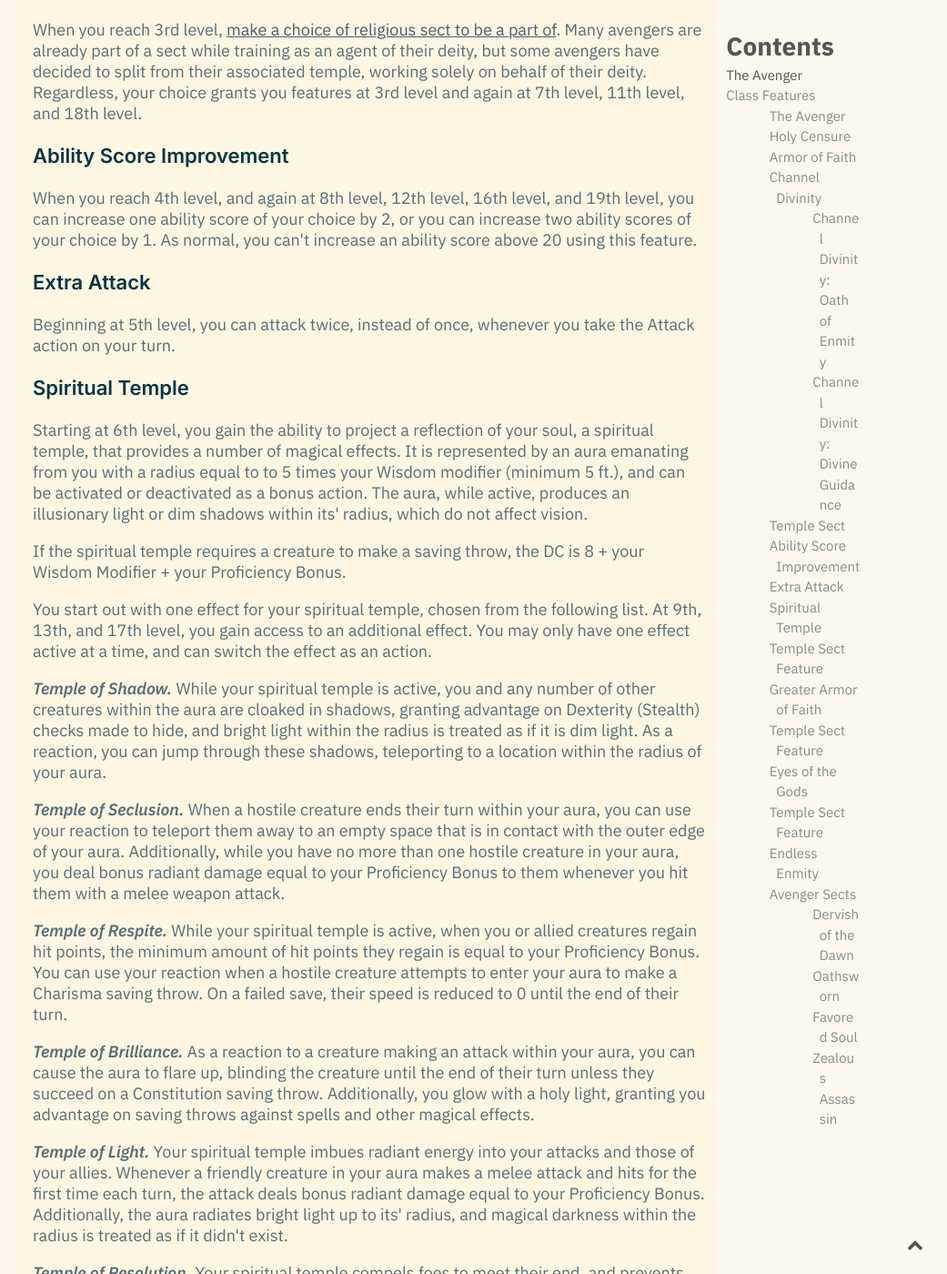
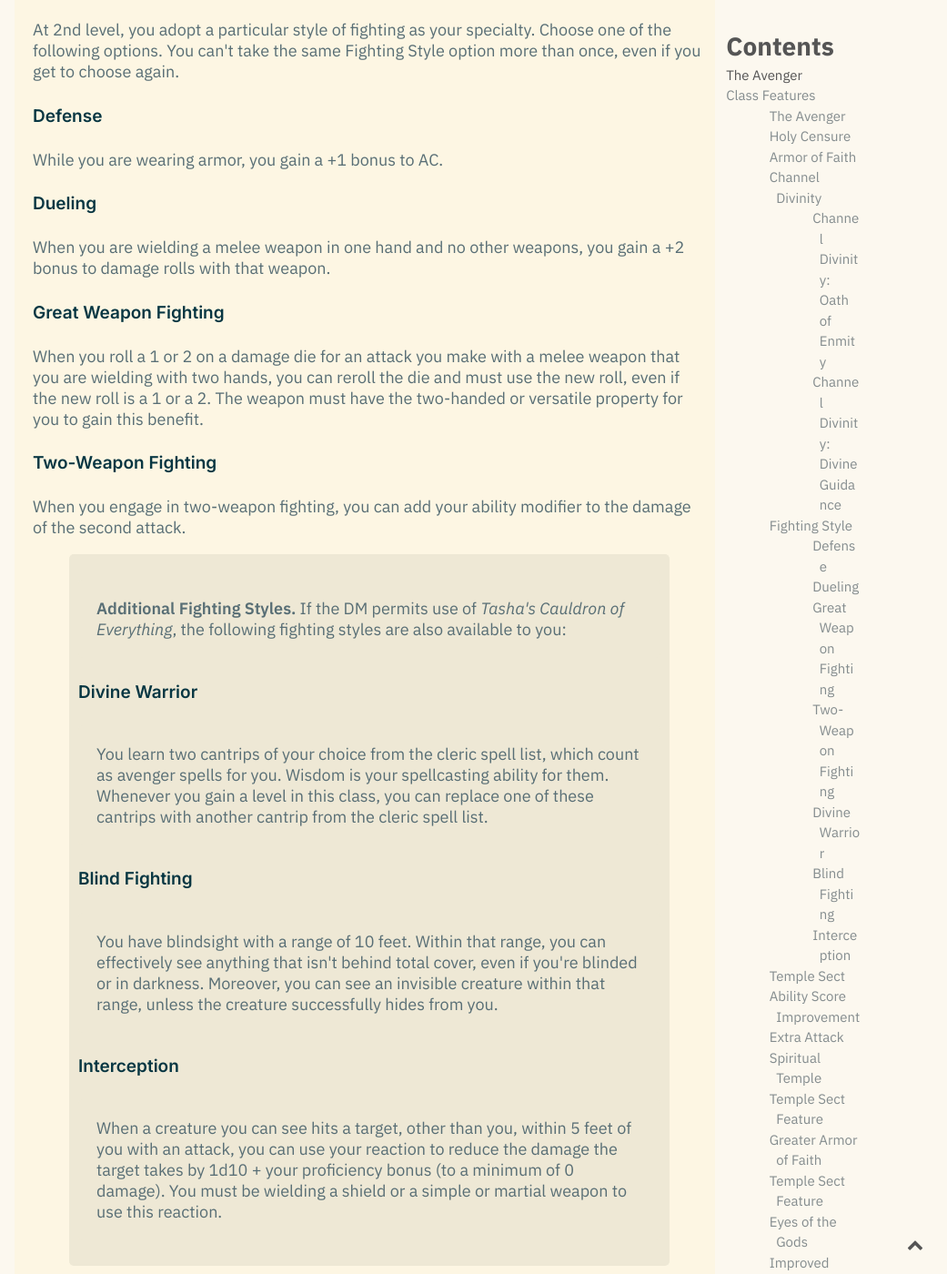
Before and after one commit to 5egeneral/compendium, a Jekyll site: the page built from _notes/20210619-Avenger Rebuild.md, in a window 1280 px wide and 1400 px high, scrolled down 3584 px. Shown: the whole window at 91% size, without its empty margins (239-1280 px from the left). Built offline with Jekyll 4.4.1, drawn with Linux system fonts in a browser that asks for light colours; the table of contents is made by our own code; some of the changed text lies outside the part shown.

Commit message:
Update 20210619-Avenger Rebuild.md (#7)
added missing 2nd and 15th level features that were indicated in levelling summary.

```diff
--- a/_notes/20210619-Avenger Rebuild.md
+++ b/_notes/20210619-Avenger Rebuild.md
@@ -106,6 +106,34 @@ As a bonus action, you can swear an oath to your deity to bring down a creature
 #### Channel Divinity: Divine Guidance
 As a reaction while holding or presenting the holy symbol of your deity, you can use your Channel Divinity to give an ally advantage on an attack roll, ability check, or saving throw they make during the current turn.
 
+### Fighting Style
+At 2nd level, you adopt a particular style of fighting as your specialty. Choose one of the following options. You can't take the same Fighting Style option more than once, even if you get to choose again.
+
+#### Defense
+
+While you are wearing armor, you gain a +1 bonus to AC.
+
+#### Dueling
+
+When you are wielding a melee weapon in one hand and no other weapons, you gain a +2 bonus to damage rolls with that weapon.
+
+#### Great Weapon Fighting
+
+When you roll a 1 or 2 on a damage die for an attack you make with a melee weapon that you are wielding with two hands, you can reroll the die and must use the new roll, even if the new roll is a 1 or a 2. The weapon must have the two-handed or versatile property for you to gain this benefit.
+
+#### Two-Weapon Fighting
+
+When you engage in two-weapon fighting, you can add your ability modifier to the damage of the second attack.
+
+> **Additional Fighting Styles.**
+> If the DM permits use of *Tasha's Cauldron of Everything*, the following fighting styles are also available to you:
+> #### Divine Warrior
+> You learn two cantrips of your choice from the cleric spell list, which count as avenger spells for you. Wisdom is your spellcasting ability for them. Whenever you gain a level in this class, you can replace one of these cantrips with another cantrip from the cleric spell list.
+> #### Blind Fighting
+> You have blindsight with a range of 10 feet. Within that range, you can effectively see anything that isn't behind total cover, even if you're blinded or in darkness. Moreover, you can see an invisible creature within that range, unless the creature successfully hides from you.
+> #### Interception
+> When a creature you can see hits a target, other than you, within 5 feet of you with an attack, you can use your reaction to reduce the damage the target takes by 1d10 + your proficiency bonus (to a minimum of 0 damage). You must be wielding a shield or a simple or martial weapon to use this reaction.
+
 ### Temple Sect
 When you reach 3rd level, [make a choice of religious sect to be a part of](#avenger-sectss). Many avengers are already part of a sect while training as an agent of their deity, but some avengers have decided to split from their associated temple, working solely on behalf of their deity. Regardless, your choice grants you features at 3rd level and again at 7th level, 11th level, and 18th level.
 
@@ -151,6 +179,10 @@ At 11th level, you gain a feature from your [Temple Sect](#avenger-sects).
 
 Starting at 14th level, your connection to providence grants you sight that allows you to hunt the enemies of your deity more effectively. As an action, you can gain truesight for up to 120 feet until the end of your next turn.
 
+### Improved Enmity
+
+At 15th level, the wrath of your deity spreads to all those who would ally with the source of their enmity. Your Oath of Enmity feature now applies to all enemy creatures within 10 feet of the target of the oath, not just the chosen creature itself.
+
 ### Temple Sect Feature
 
 At 18th level, you gain a feature from your [Temple Sect](#avenger-sects).
```
